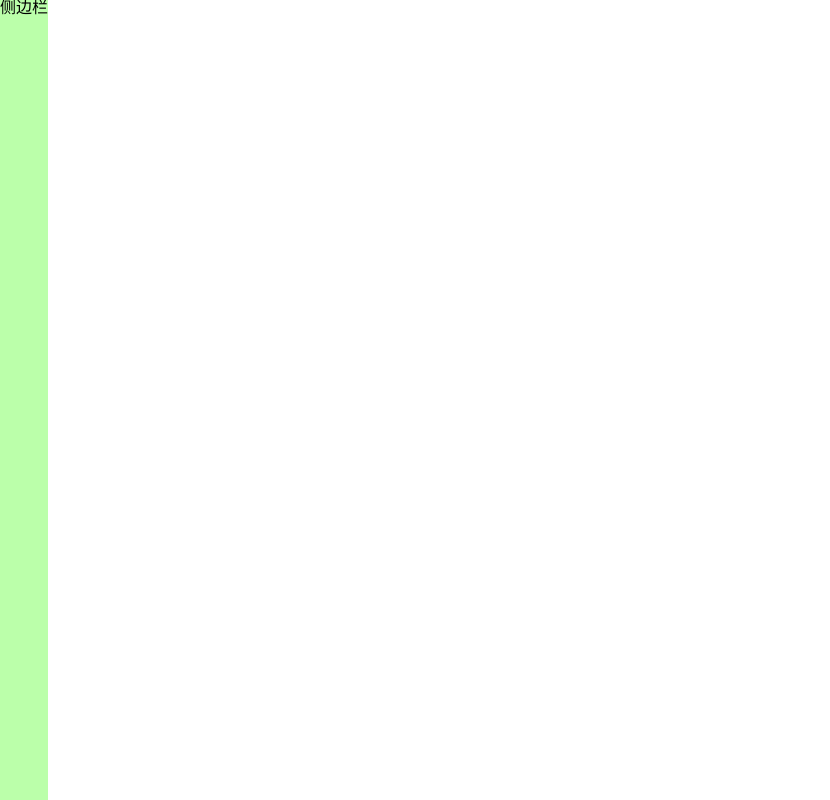
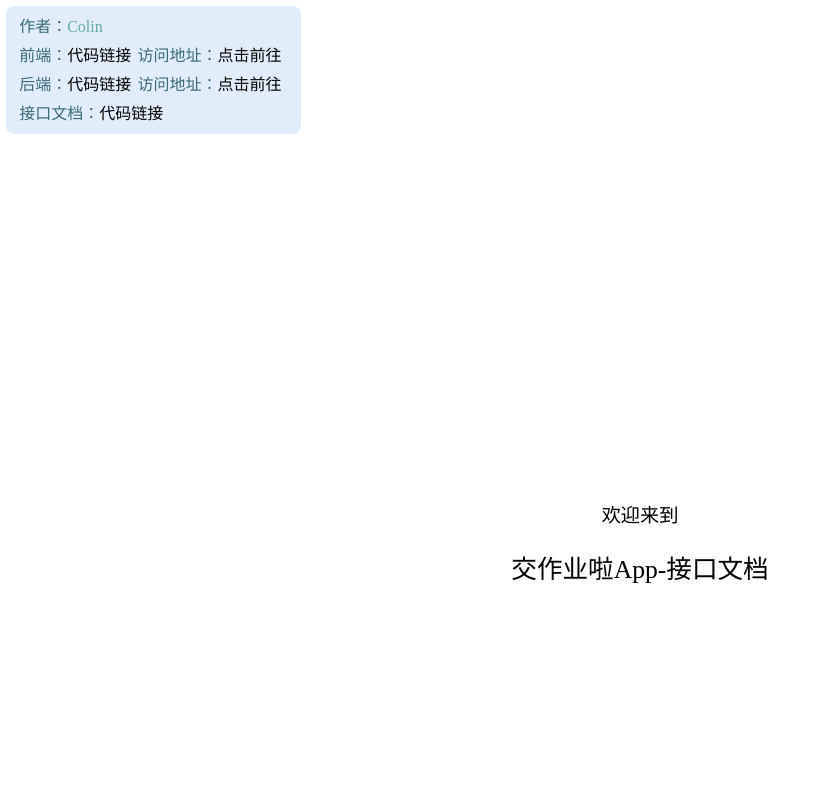
Before and after one commit to CaoKejian/JobPosting_Pro, a React (Vite) app in the folder portDocument/: page /#/welcome in a window 1280 px wide. Before the commit this address led to /#/home. Shown: the whole page, without its empty margins (0-830 px from the left). Built offline with nearby package versions, Linux system fonts and the light colour scheme.

Commit message:
feat: 完善滚动切换

```diff
--- a/portDocument/src/App.module.scss
+++ b/portDocument/src/App.module.scss
@@ -1,11 +1,8 @@
 .wrapper{
   width: 100%;
-  display: flex;
-  align-items: center;
-  .left{
-    width: 15%;
+
+  .main{
+    width: 100%;
   }
-  .right{
-    flex: 1;
-  }
+
 }
--- a/portDocument/src/views/Home.module.scss
+++ b/portDocument/src/views/Home.module.scss
@@ -1,7 +1,13 @@
 .wrapper{
   width: 100%;
   height: 100vh;
-  background: #bfa;
+  display: flex;
+  .left{
+    width: 15%;
+  }
+  .right{
+    flex: 1;
+  }
 }
 .wrapper {
   animation: fadeIn 2s ease;
--- a/portDocument/src/views/Home.tsx
+++ b/portDocument/src/views/Home.tsx
@@ -1,15 +1,26 @@
-import React, { memo } from 'react'
+import React, { memo, useEffect } from 'react'
 import s from './Home.module.scss'
 import type { FC, ReactNode } from 'react'
+import { useNavigate } from 'react-router-dom'
+import useScrollDown from '../hooks/useScroll'
 interface IProps {
   children?: ReactNode
 }
 
 const Home: FC<IProps> = () => {
+  const { canScrollUp: isMove } = useScrollDown(true,false)
+  const navigate = useNavigate();
+  useEffect(() => {
+    if (isMove) {
+      setTimeout(() => {
+          navigate('/welcome', {state: {message: 'home_return'}})
+      }, 200);
+    }
+  }, [isMove])
   return (
     <div className={s.wrapper}>
       <div className={s.left}>侧边栏</div>
-      <div className={s.right}></div>
+      <div className={s.right}>haha</div>
     </div>
   )
 }
--- a/portDocument/src/views/Welcome.module.scss
+++ b/portDocument/src/views/Welcome.module.scss
@@ -1,4 +1,5 @@
-.wrapper{
+
+.wrapper, .active{
   width: 100%;
   display: flex;
   flex-direction: column;
@@ -30,7 +31,6 @@
     .tobottom{
       width: 3rem;
       height: 3rem;
-    }
     }
   }
   .user{
@@ -72,24 +72,34 @@
       }
     }
   }
+}
+
 
 .wrapper {
   animation: fadeOut 1.5s ease forwards;
 }
-
+.active{
+  left: 0; // 适配
+  animation: fadeIn 1.5s ease forwards;
+}
 
 @keyframes fadeOut {
   from {
     opacity: 0.3;
-    // transform: translateY(0);
   }
   to {
     opacity: 1;
-    // transform: translateY(-100%);
   }
 }
 
-
+@keyframes fadeIn {
+  from {
+    transform: translateY(100%);
+  }
+  to {
+    transform: translateY(0);
+  }
+}
 
 @keyframes tobottom {
   0%, 100% {
--- a/portDocument/src/views/WelcomePage.tsx
+++ b/portDocument/src/views/WelcomePage.tsx
@@ -2,10 +2,9 @@
 
 import React, { memo, useEffect, useState } from 'react'
 import type { FC, ReactNode } from 'react'
-import { Link, useNavigate } from 'react-router-dom';
+import { Link, useNavigate, useLocation } from 'react-router-dom';
 import s from './Welcome.module.scss'
 import useScrollDown from '../hooks/useScroll';
-import { TransitionGroup, CSSTransition, SwitchTransition } from 'react-transition-group';
 import './transition.css'
 
 interface IProps {
@@ -13,8 +12,36 @@ interface IProps {
 }
 
 const WelcomePage: FC<IProps> = () => {
-  const isMove = useScrollDown()
+  const location = useLocation();
+  const [isReturn, setReturn] = useState(false)
+  useEffect(() => {
+    if (location.state) {
+      const message = location.state.message || 0
+      if (message === 'home_return') {
+        setReturn(true)
+      }
+    }
+  }, [])
+  const { canScrollDown: isMove } = useScrollDown(false,true)
   const navigate = useNavigate();
+  const Welcome = () => {
+    return (
+      <div className={s.active}>
+        <svg className={s.svg}><use xlinkHref='#welcome'></use></svg>
+        <p>欢迎来到</p>
+        <span>交作业啦App-接口文档</span>
+        <div className={s.user}>
+          <span>作者：<span className={s.colin}>Colin</span></span>
+          <span>前端：<Link target="_blank" to='https://github.com/CaoKejian/JobPosting'>代码链接</Link>访问地址：<Link target="_blank" to='http://jobpost-1314966552.cos-website.ap-shanghai.myqcloud.com/'>点击前往</Link></span>
+          <span>后端：<Link target="_blank" to='https://github.com/CaoKejian/JobPosting_Pro'>代码链接</Link>访问地址：<Link target="_blank" to='http://43.139.142.203:3000/api'>点击前往</Link></span>
+          <span>接口文档：<Link target="_blank" to='https://github.com/CaoKejian/JobPosting_Pro/tree/main/portDocument'>代码链接</Link></span>
+        </div>
+        <div className={s.bottom}>
+          <svg className={s.tobottom}><use xlinkHref='#tobottom'></use></svg>
+        </div>
+      </div>
+    )
+  }
   useEffect(() => {
     if (isMove) {
       setTimeout(() => {
@@ -23,6 +50,8 @@ const WelcomePage: FC<IProps> = () => {
     }
   }, [isMove])
   return (
+    isReturn ? (
+      <Welcome />) : (
       <div className={s.wrapper}>
         <svg className={s.svg}><use xlinkHref='#welcome'></use></svg>
         <p>欢迎来到</p>
@@ -38,6 +67,7 @@ const WelcomePage: FC<IProps> = () => {
         </div>
       </div>
     )
+  )
 }
 
 export default memo(WelcomePage)
```
Lines whose indentation alone changed are shown as unchanged.
